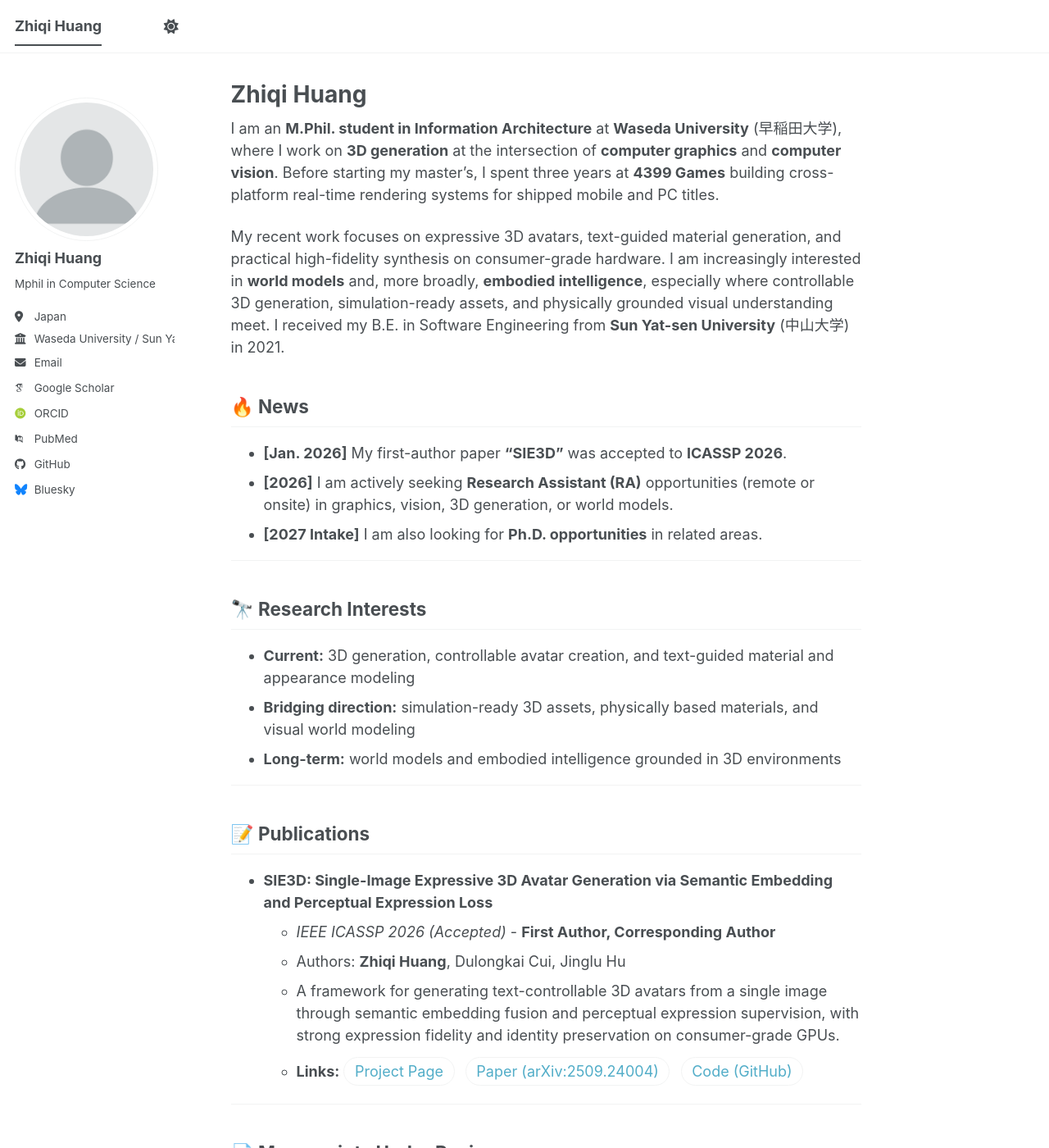
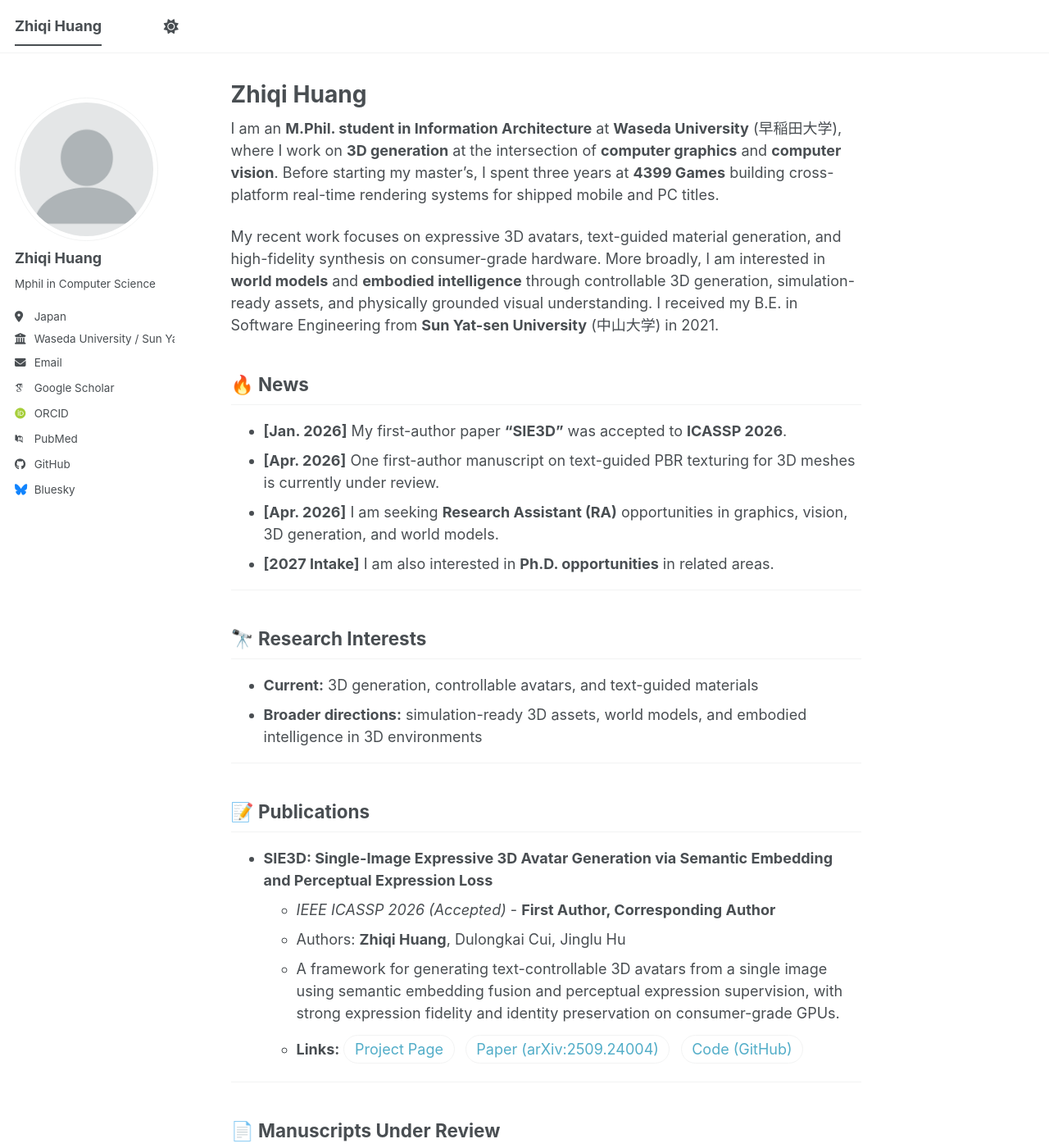
Before and after one commit to huang-zhiqi/huang-zhiqi.github.io, a Jekyll site: the page built from _pages/about.md, in a window 1280 px wide and 1400 px high. Shown: the whole window at 82% size. Built offline with Jekyll 4.4.1, drawn with Linux system fonts in a browser that asks for light colours; some web fonts are replaced; a script bundle is joined from its source files by our own code; library files that are not in the unit come from our copies; some of the changed text lies outside the part shown.

Commit message:
优化简历

```diff
--- a/_pages/about.md
+++ b/_pages/about.md
@@ -10,21 +10,21 @@
 
 I am an **M.Phil. student in Information Architecture** at **Waseda University** (早稲田大学), where I work on **3D generation** at the intersection of **computer graphics** and **computer vision**. Before starting my master's, I spent three years at **4399 Games** building cross-platform real-time rendering systems for shipped mobile and PC titles.
 
-My recent work focuses on expressive 3D avatars, text-guided material generation, and practical high-fidelity synthesis on consumer-grade hardware. I am increasingly interested in **world models** and, more broadly, **embodied intelligence**, especially where controllable 3D generation, simulation-ready assets, and physically grounded visual understanding meet. I received my B.E. in Software Engineering from **Sun Yat-sen University** (中山大学) in 2021.
+My recent work focuses on expressive 3D avatars, text-guided material generation, and high-fidelity synthesis on consumer-grade hardware. More broadly, I am interested in **world models** and **embodied intelligence** through controllable 3D generation, simulation-ready assets, and physically grounded visual understanding. I received my B.E. in Software Engineering from **Sun Yat-sen University** (中山大学) in 2021.
 
 ## 🔥 News
 
 * **[Jan. 2026]** My first-author paper **"SIE3D"** was accepted to **ICASSP 2026**.
-* **[2026]** I am actively seeking **Research Assistant (RA)** opportunities (remote or onsite) in graphics, vision, 3D generation, or world models.
-* **[2027 Intake]** I am also looking for **Ph.D. opportunities** in related areas.
+* **[Apr. 2026]** One first-author manuscript on text-guided PBR texturing for 3D meshes is currently under review.
+* **[Apr. 2026]** I am seeking **Research Assistant (RA)** opportunities in graphics, vision, 3D generation, and world models.
+* **[2027 Intake]** I am also interested in **Ph.D. opportunities** in related areas.
 
 ---
 
 ## 🔭 Research Interests
 
-* **Current:** 3D generation, controllable avatar creation, and text-guided material and appearance modeling
-* **Bridging direction:** simulation-ready 3D assets, physically based materials, and visual world modeling
-* **Long-term:** world models and embodied intelligence grounded in 3D environments
+* **Current:** 3D generation, controllable avatars, and text-guided materials
+* **Broader directions:** simulation-ready 3D assets, world models, and embodied intelligence in 3D environments
 
 ---
 
@@ -33,16 +33,16 @@
 * **SIE3D: Single-Image Expressive 3D Avatar Generation via Semantic Embedding and Perceptual Expression Loss**
   * *IEEE ICASSP 2026 (Accepted)* - **First Author, Corresponding Author**
   * Authors: **Zhiqi Huang**, Dulongkai Cui, Jinglu Hu
-  * A framework for generating text-controllable 3D avatars from a single image through semantic embedding fusion and perceptual expression supervision, with strong expression fidelity and identity preservation on consumer-grade GPUs.
+  * A framework for generating text-controllable 3D avatars from a single image using semantic embedding fusion and perceptual expression supervision, with strong expression fidelity and identity preservation on consumer-grade GPUs.
   * **Links:** <a class="pub-link" href="https://huang-zhiqi.github.io/SIE3D/">Project Page</a> <a class="pub-link" href="https://arxiv.org/abs/2509.24004">Paper (arXiv:2509.24004)</a> <a class="pub-link" href="https://github.com/huang-zhiqi/SIE3D">Code (GitHub)</a>
 
 ---
 
 ## 📄 Manuscripts Under Review
 
-* **First-author manuscript on text-guided PBR texture generation for 3D meshes**
-  * *Submitted to ACM MM 2026*
-  * A method for generating physically based rendering (PBR) texture maps from a 3D mesh and text prompts, with an emphasis on simulation-ready 3D assets.
+* **First-author manuscript on text-guided PBR texturing for 3D meshes**
+  * *Currently under review*
+  * Text-guided PBR texture generation for 3D meshes aimed at simulation-ready assets.
 
 ---
 
@@ -61,25 +61,24 @@
 
 ---
 
-## 💼 Work Experience
+## 💼 Industry Experience
 
 * **4399 Games**, Guangzhou, China
   * **Senior Graphics Engineer**
     * *2023 - 2024*
-    * Led a rendering team of 3-5 engineers and owned the rendering roadmap for *"Era of Conquest"* across **mobile** and **PC** platforms.
+    * Led a rendering team of 3-5 engineers and owned the rendering roadmap for *"Era of Conquest"* on **mobile** and **PC**.
     * Drove graphics development for new projects including *"Catch & Build: Land of Pals"* across **mobile**, **PC**, and **web**.
   * **Graphics Engineer**
     * *2021 - 2023*
-    * Built and maintained the rendering pipeline for *"Era of Conquest"*, with a focus on **cross-platform** shader optimization, **physically based rendering**, and performance profiling.
+    * Built and optimized the real-time rendering pipeline for *"Era of Conquest"*, focusing on **cross-platform** shader optimization, **physically based rendering**, and performance profiling.
 
 ---
 
-## 💻 Tech Stack
+## 💻 Technical Skills
 
 * **Languages**: C++, Python, C#, GLSL/HLSL
-* **Graphics & Simulation**: Vulkan, OpenGL, Unity, Real-time Rendering (PBR)
-* **Research & AI**: PyTorch, 3D Gaussian Splatting, Diffusion Models, CLIP
-* **Emerging Interests**: World Models, Embodied AI, Simulation, Multimodal 3D Understanding
+* **Graphics & Engines**: Vulkan, OpenGL, Unity, Real-time Rendering (PBR)
+* **ML & 3D**: PyTorch, 3D Gaussian Splatting, Diffusion Models, CLIP
 
 ---
 
```
Also changed, not shown: other parts of _pages/about.md (+1 -1 lines).
